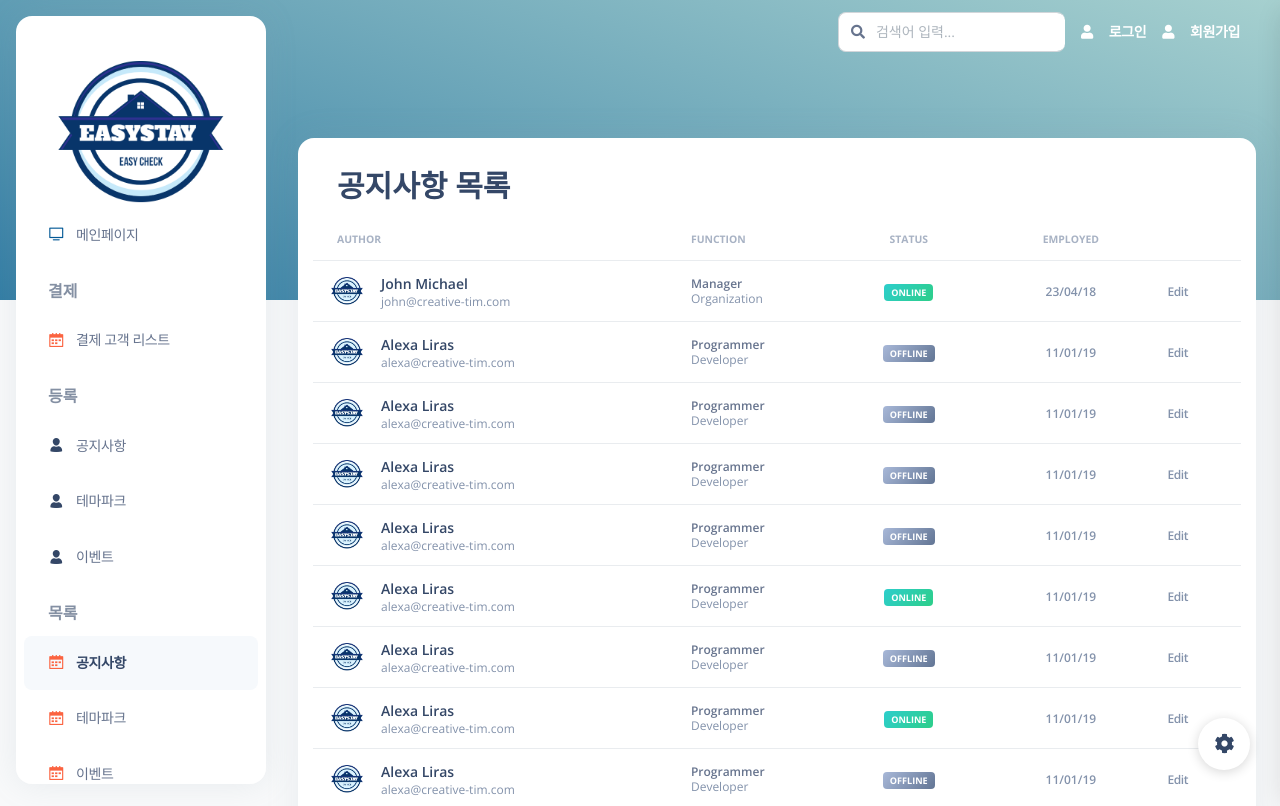
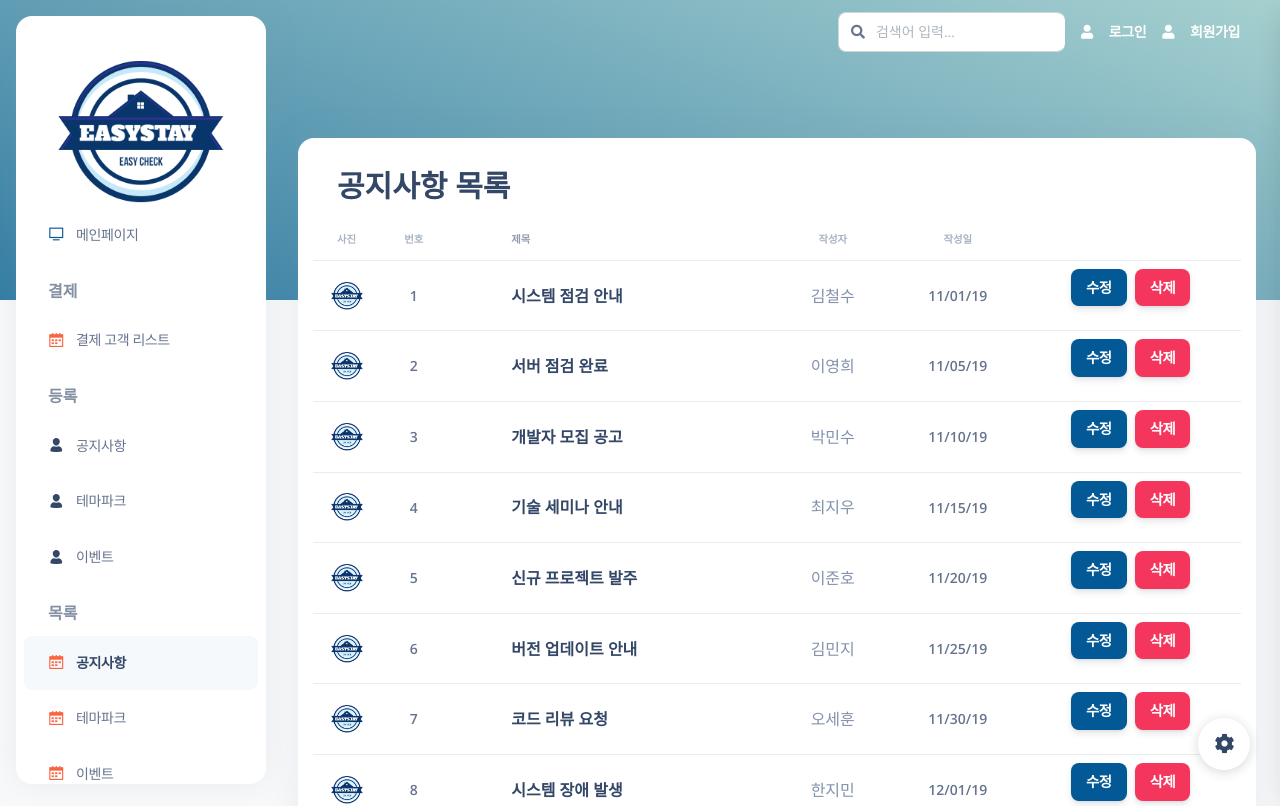
Before and after one commit to beyond-sw-camp/be08-fin-EasyCheck-EasyStay-front-admin, a Vue app: page /noticeslist in a window 1280 px wide. Shown: the top 806 px of the page. Built offline with nearby package versions, Linux system fonts and the light colour scheme.

Commit message:
design : 공지사항 리스트 페이지 구현

```diff
--- a/src/views/NoticesList.vue
+++ b/src/views/NoticesList.vue
@@ -1,205 +1,85 @@
 <template>
   <div class="py-4 container-fluid">
-    <AuthorsTable title="공지사항 목록" :authors="developerTeam" />
+    <NoticesTable title="공지사항 목록" :authors="developerTeam" />
   </div>
 </template>
 
 <script>
-import AuthorsTable from "./components/AuthorsTable.vue";
+import NoticesTable from "./components/NoticesTable.vue";
 
 export default {
-  components: { AuthorsTable },
+  components: { NoticesTable },
   data() {
     return {
       developerTeam: [
         {
           id: 1,
-          name: "John Michael",
-          email: "john@creative-tim.com",
-          function: "Manager",
-          department: "Organization",
-          status: "Online",
-          employed: "23/04/18",
+          department: "김철수", // 이름을 department로 변경
+          title: "시스템 점검 안내",
+          employed: "11/01/19",
           image: require("../assets/img/002.png"),
         },
         {
           id: 2,
-          name: "Alexa Liras",
-          email: "alexa@creative-tim.com",
-          function: "Programmer",
-          department: "Developer",
-          status: "Offline",
-          employed: "11/01/19",
+          department: "이영희",
+          title: "서버 점검 완료",
+          employed: "11/05/19",
           image: require("../assets/img/002.png"),
         },
         {
           id: 3,
-          name: "Alexa Liras",
-          email: "alexa@creative-tim.com",
-          function: "Programmer",
-          department: "Developer",
-          status: "Offline",
-          employed: "11/01/19",
+          department: "박민수",
+          title: "개발자 모집 공고",
+          employed: "11/10/19",
           image: require("../assets/img/002.png"),
         },
         {
           id: 4,
-          name: "Alexa Liras",
-          email: "alexa@creative-tim.com",
-          function: "Programmer",
-          department: "Developer",
-          status: "Offline",
-          employed: "11/01/19",
+          department: "최지우",
+          title: "기술 세미나 안내",
+          employed: "11/15/19",
           image: require("../assets/img/002.png"),
         },
         {
           id: 5,
-          name: "Alexa Liras",
-          email: "alexa@creative-tim.com",
-          function: "Programmer",
-          department: "Developer",
-          status: "Offline",
-          employed: "11/01/19",
+          department: "이준호",
+          title: "신규 프로젝트 발주",
+          employed: "11/20/19",
           image: require("../assets/img/002.png"),
         },
         {
           id: 6,
-          name: "Alexa Liras",
-          email: "alexa@creative-tim.com",
-          function: "Programmer",
-          department: "Developer",
-          status: "Online",
-          employed: "11/01/19",
+          department: "김민지",
+          title: "버전 업데이트 안내",
+          employed: "11/25/19",
           image: require("../assets/img/002.png"),
         },
         {
           id: 7,
-          name: "Alexa Liras",
-          email: "alexa@creative-tim.com",
-          function: "Programmer",
-          department: "Developer",
-          status: "Offline",
-          employed: "11/01/19",
+          department: "오세훈",
+          title: "코드 리뷰 요청",
+          employed: "11/30/19",
           image: require("../assets/img/002.png"),
         },
         {
           id: 8,
-          name: "Alexa Liras",
-          email: "alexa@creative-tim.com",
-          function: "Programmer",
-          department: "Developer",
-          status: "Online",
-          employed: "11/01/19",
+          department: "한지민",
+          title: "시스템 장애 발생",
+          employed: "12/01/19",
           image: require("../assets/img/002.png"),
         },
         {
           id: 9,
-          name: "Alexa Liras",
-          email: "alexa@creative-tim.com",
-          function: "Programmer",
-          department: "Developer",
-          status: "Offline",
-          employed: "11/01/19",
+          department: "정해인",
+          title: "안전 교육 안내",
+          employed: "12/05/19",
           image: require("../assets/img/002.png"),
         },
         {
           id: 10,
-          name: "Alexa Liras",
-          email: "alexa@creative-tim.com",
-          function: "Programmer",
-          department: "Developer",
-          status: "Offline",
-          employed: "11/01/19",
-          image: require("../assets/img/002.png"),
-        },
-        {
-          id: 11,
-          name: "Alexa Liras",
-          email: "alexa@creative-tim.com",
-          function: "Programmer",
-          department: "Developer",
-          status: "Offline",
-          employed: "11/01/19",
-          image: require("../assets/img/002.png"),
-        },
-        {
-          id: 12,
-          name: "Alexa Liras",
-          email: "alexa@creative-tim.com",
-          function: "Programmer",
-          department: "Developer",
-          status: "Offline",
-          employed: "11/01/19",
-          image: require("../assets/img/002.png"),
-        },
-        {
-          id: 13,
-          name: "Alexa Liras",
-          email: "alexa@creative-tim.com",
-          function: "Programmer",
-          department: "Developer",
-          status: "Offline",
-          employed: "11/01/19",
-          image: require("../assets/img/002.png"),
-        },
-        {
-          id: 14,
-          name: "Alexa Liras",
-          email: "alexa@creative-tim.com",
-          function: "Programmer",
-          department: "Developer",
-          status: "Offline",
-          employed: "11/01/19",
-          image: require("../assets/img/002.png"),
-        },
-        {
-          id: 15,
-          name: "Alexa Liras",
-          email: "alexa@creative-tim.com",
-          function: "Programmer",
-          department: "Developer",
-          status: "Offline",
-          employed: "11/01/19",
-          image: require("../assets/img/002.png"),
-        },
-        {
-          id: 16,
-          name: "Alexa Liras",
-          email: "alexa@creative-tim.com",
-          function: "Programmer",
-          department: "Developer",
-          status: "Offline",
-          employed: "11/01/19",
-          image: require("../assets/img/002.png"),
-        },
-        {
-          id: 17,
-          name: "Alexa Liras",
-          email: "alexa@creative-tim.com",
-          function: "Programmer",
-          department: "Developer",
-          status: "Offline",
-          employed: "11/01/19",
-          image: require("../assets/img/002.png"),
-        },
-        {
-          id: 18,
-          name: "Alexa Liras",
-          email: "alexa@creative-tim.com",
-          function: "Programmer",
-          department: "Developer",
-          status: "Offline",
-          employed: "11/01/19",
-          image: require("../assets/img/002.png"),
-        },
-        {
-          id: 19,
-          name: "Alexa Liras",
-          email: "alexa@creative-tim.com",
-          function: "Programmer",
-          department: "Developer",
-          status: "Offline",
-          employed: "11/01/19",
+          department: "송중기",
+          title: "팀 빌딩 행사",
+          employed: "12/10/19",
           image: require("../assets/img/002.png"),
         },
       ],
--- /dev/null
+++ b/src/views/components/NoticesTable.vue
@@ -0,0 +1,164 @@
+<template>
+  <div
+    class="card mb-4"
+    style="width: 100%; max-width: 1900px; margin: 50px auto; padding: 0 15px"
+  >
+    <div class="card-header pb-0">
+      <h6 class="fs-3">{{ title }}</h6>
+    </div>
+    <div class="card-body px-0 pt-0 pb-2 table-container">
+      <div class="table-responsive p-0">
+        <table class="table align-items-center mb-0">
+          <thead>
+            <tr>
+              <th
+                class="text-center text-uppercase text-secondary text-xxs font-weight-bolder opacity-7"
+              >
+                사진
+              </th>
+              <th
+                class="text-center text-uppercase text-secondary text-xxs font-weight-bolder opacity-7"
+              >
+                번호
+              </th>
+              <th
+                class="ztext-secondary text-xxs font-weight-bolder opacity-7 ps-6"
+              >
+                제목
+              </th>
+              <th
+                class="text-center text-uppercase text-secondary text-xxs font-weight-bolder opacity-7"
+              >
+                작성자
+              </th>
+              <th
+                class="text-center text-uppercase text-secondary text-xxs font-weight-bolder opacity-7"
+              >
+                작성일
+              </th>
+              <th class="text-secondary opacity-7"></th>
+            </tr>
+          </thead>
+          <tbody>
+            <tr v-for="(author, index) in authors" :key="author.id">
+              <!-- 사진 -->
+              <td class="photo-cell">
+                <img
+                  :src="author.image"
+                  class="avatar avatar-sm"
+                  :alt="author.name"
+                />
+              </td>
+
+              <!-- 번호 -->
+              <td class="number-cell">
+                <span class="text-sm font-weight-bold">{{ index + 1 }}</span>
+              </td>
+
+              <!-- 제목 및 부가 설명 -->
+              <td class="title-cell">
+                <h6 class="mb-0 text-m">{{ author.title }}</h6>
+              </td>
+
+              <!-- 작성자 -->
+              <td class="text-center">
+                <p class="text-m text-secondary mb-0">
+                  {{ author.department }}
+                </p>
+              </td>
+
+              <!-- 작성일 -->
+              <td class="text-center">
+                <span class="text-sm font-weight-bold">{{
+                  author.employed
+                }}</span>
+              </td>
+
+              <!-- 버튼 -->
+              <td class="text-center" colspan="2">
+                <div class="button-group">
+                  <button class="btn btn-sm btn-primary">수정</button>
+                  <button class="btn btn-sm btn-danger">삭제</button>
+                </div>
+              </td>
+            </tr>
+          </tbody>
+        </table>
+      </div>
+    </div>
+  </div>
+</template>
+
+<script>
+export default {
+  props: {
+    title: {
+      type: String,
+      default: "공지사항 목록",
+    },
+    authors: {
+      type: Array,
+      required: true,
+      default: () => [],
+    },
+  },
+};
+</script>
+
+<style scoped>
+.table-container {
+  max-height: 700px;
+  overflow-y: auto;
+}
+
+/* 스크롤바 숨기기 */
+.table-container::-webkit-scrollbar {
+  width: 0;
+  height: 0;
+}
+
+.table-container {
+  scrollbar-width: none;
+  -ms-overflow-style: none;
+}
+
+/* 아바타 이미지 스타일 */
+.avatar {
+  border-radius: 50%;
+  width: 40px;
+  height: 40px;
+  object-fit: cover;
+}
+
+/* 사진 셀 */
+.photo-cell {
+  padding: 0 8px;
+  text-align: center;
+  width: 50px;
+}
+
+/* 번호 셀 */
+.number-cell {
+  text-align: center;
+  width: 40px;
+}
+
+/* 제목 셀 */
+.title-cell {
+  padding-left: 64px;
+  text-align: left; /* 중앙 정렬 추가 */
+}
+
+/* 버튼 그룹 정렬 */
+.button-group {
+  display: flex;
+  gap: 8px;
+  justify-content: center;
+}
+
+/* 버튼 스타일 */
+button {
+  padding: 8px 15px;
+  font-size: 0.9rem;
+}
+</style>
```
